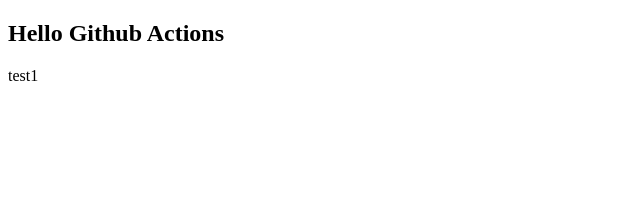
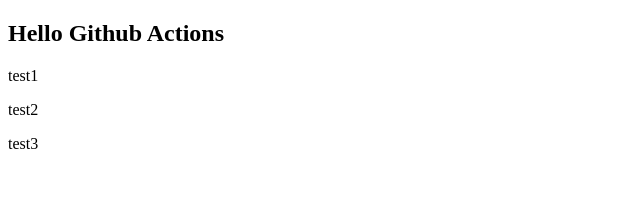
Before and after one commit to louhaojie99/github-actions, a React (Vite) app: page / in a window 1280 px wide. Shown: the top 203 px of the page, without its empty margins (0-640 px from the left). Built offline with nearby package versions, Linux system fonts and the light colour scheme.

Commit message:
test: 更新 App.tsx 添加 test2/test3

```diff
--- a/src/App.tsx
+++ b/src/App.tsx
@@ -4,9 +4,10 @@
     <div>
       <h2>Hello Github Actions</h2>
       <p>test1</p>
+      <p>test2</p>
+      <p>test3</p>
     </div>
   );
 }
 
 export default App;
-// PR test
```
